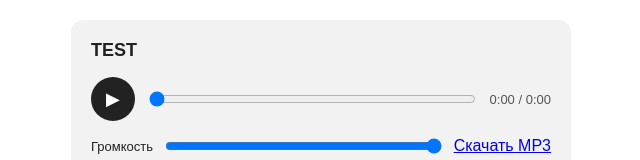
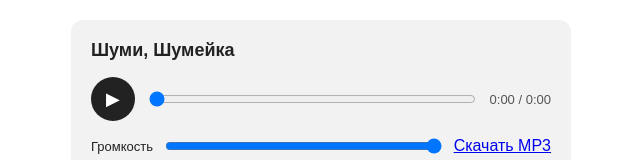
Before and after one commit to redGRagen/pdf-viewer, a plain HTML site: page audio.html in a window 1280 px wide. Shown: the top 160 px of the page, without its empty margins (319-959 px from the left). Drawn offline with Linux system fonts and the light colour scheme.

Commit message:
Change song title to 'Шуми, Шумейка'

```diff
--- a/audio.html
+++ b/audio.html
@@ -96,7 +96,7 @@
   <audio id="audio" preload="metadata" src="audio.mp3"></audio>
 
   <script>
-    const songTitle = "TEST";
+    const songTitle = "Шуми, Шумейка";
 const songFile = "audio.mp3";
     const audio = document.getElementById("audio");
     const play = document.getElementById("play");
```
